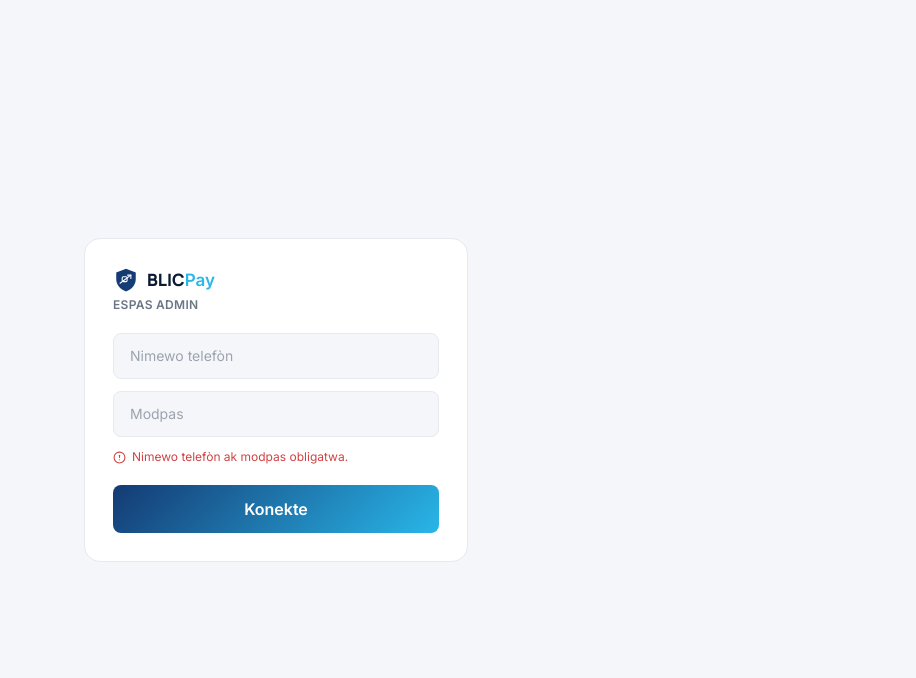
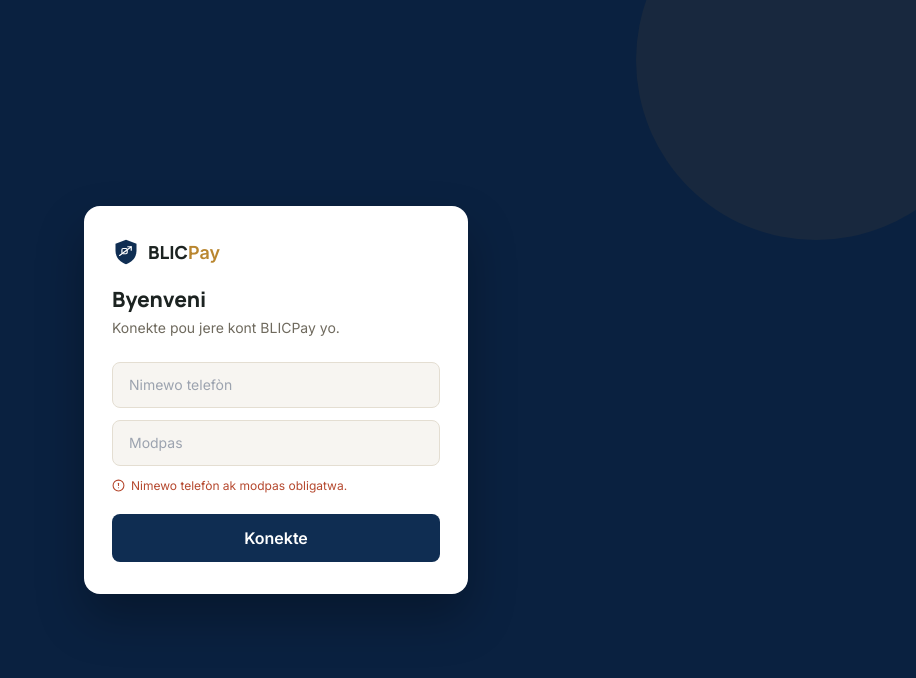
Before and after one commit to louisbaldwin509/blicpay-admin-web, a React (Vite) app: page / in a window 1280 px wide. Both pictures are taken after a click on the button "Konekte". Shown: the top 678 px of the page, without its empty margins (364-1280 px from the left). Built offline with nearby package versions, Linux system fonts and the light colour scheme.

Commit message:
Update App.jsx

```diff
--- a/src/App.jsx
+++ b/src/App.jsx
@@ -25,16 +25,19 @@ async function apiFetch(path, { method = 'GET', body, token } = {}) {
 }
 
 const C = {
-  bg: '#F4F6FA',
+  bg: '#F7F5F1',
+  paper: '#F7F5F1',
   card: '#FFFFFF',
-  border: '#E6E9F0',
-  ink: '#0B1B33',
-  muted: '#6B7684',
-  navy: '#143A73',
-  sky: '#29B6E8',
-  mint: '#1E9E7C',
-  amber: '#D98B1D',
-  danger: '#D14343',
+  border: '#E4DED2',
+  ink: '#1C2321',
+  muted: '#6F6A5E',
+  navy: '#0F2D52',
+  navyDeep: '#0A2140',
+  sky: '#2C8FB0',
+  gold: '#B9862F',
+  mint: '#3D7A5C',
+  amber: '#B9862F',
+  danger: '#B5482E',
   purple: '#6D3FD1',
 };
 
@@ -46,7 +49,7 @@ const methodIcons = {
   natcash: { label: 'NatCash', icon: Smartphone, color: '#1C6FBF', logo: 'https://blicpayht.com/logos/natcash.jpg' },
   usdt: { label: 'USDT', icon: Banknote, color: '#0E9E86', logo: 'https://blicpayht.com/logos/usdt.jpg' },
   zelle: { label: 'Zelle', icon: ArrowLeftRight, color: '#6D3FD1', logo: 'https://blicpayht.com/logos/zelle.png' },
-  biwo: { label: 'Nan biwo', icon: Building2, color: '#946115', logo: null },
+  biwo: { label: 'Nan biwo', icon: Building2, color: '#8A6423', logo: null },
 };
 
 const DEMO_TOKEN = 'demo-token';
@@ -78,11 +81,11 @@ function Logo({ size = 28 }) {
 function Badge({ children, tone = 'muted' }) {
   const map = {
     muted: { bg: '#EEF1F6', fg: C.muted },
-    mint: { bg: '#E4F5EF', fg: C.mint },
-    amber: { bg: '#FBF0DE', fg: '#946115' },
-    navy: { bg: '#E6F0FB', fg: C.navy },
+    mint: { bg: '#E9F0EA', fg: C.mint },
+    amber: { bg: '#F3E8D2', fg: '#8A6423' },
+    navy: { bg: '#EFE7D8', fg: C.navy },
     premium: { bg: '#F4EBFF', fg: '#6D3FD1' },
-    danger: { bg: '#FBEAEA', fg: C.danger },
+    danger: { bg: '#F5E5DF', fg: C.danger },
   };
   const s = map[tone];
   return (
@@ -611,23 +614,28 @@ export default function BlicPayAdmin() {
 
   if (!token) {
     return (
-      <div style={{ background: C.bg, minHeight: '100%' }} className="w-full flex items-center justify-center px-6 py-16">
+      <div style={{ background: C.navyDeep, minHeight: '100%' }} className="w-full flex items-center justify-center px-6 py-16 relative overflow-hidden">
         <style>{`
           @import url('https://fonts.googleapis.com/css2?family=Manrope:wght@500;700;800&family=Inter:wght@400;500;600&family=IBM+Plex+Mono:wght@500&display=swap');
           * { font-family: 'Inter', sans-serif; box-sizing: border-box; }
           .bp-btn { transition: all .15s ease; }
-          .bp-btn:hover { filter: brightness(1.04); }
-          input:focus { outline: none; border-color: ${C.sky} !important; }
+          .bp-btn:hover { filter: brightness(1.06); }
+          input:focus { outline: none; border-color: ${C.gold} !important; }
         `}</style>
-        <div className="w-full max-w-sm p-7 rounded-2xl" style={{ background: C.card, border: `1px solid ${C.border}` }}>
-          <div className="flex items-center gap-2 mb-1">
-            <Logo size={26} />
-            <span style={{ ...fontDisplay, fontWeight: 800, fontSize: 17, color: C.ink }}>
-              BLIC<span style={{ color: C.sky }}>Pay</span>
+        <div style={{ position: 'absolute', top: -120, right: -80, width: 360, height: 360, borderRadius: '50%', background: 'rgba(185,134,47,0.08)' }} />
+        <div style={{ position: 'absolute', bottom: -140, left: -100, width: 320, height: 320, borderRadius: '50%', background: 'rgba(44,143,176,0.08)' }} />
+
+        <div className="w-full max-w-sm rounded-2xl relative" style={{ background: C.card, padding: '32px 28px', boxShadow: '0 24px 48px rgba(0,0,0,0.28)' }}>
+          <div className="flex items-center gap-2">
+            <Logo size={28} />
+            <span style={{ ...fontDisplay, fontWeight: 800, fontSize: 18, color: C.ink }}>
+              BLIC<span style={{ color: C.gold }}>Pay</span>
             </span>
           </div>
-          <p className="text-xs font-semibold tracking-wide mt-1" style={{ color: C.muted }}>ESPAS ADMIN</p>
-          <div className="mt-5 space-y-3">
+          <h1 style={{ ...fontDisplay, fontWeight: 800, fontSize: 21, color: C.ink, marginTop: 18 }}>Byenveni</h1>
+          <p className="text-sm" style={{ color: C.muted, marginTop: 2 }}>Konekte pou jere kont BLICPay yo.</p>
+
+          <div style={{ marginTop: 24 }} className="space-y-3">
             <input placeholder="Nimewo telefòn" value={loginForm.phone}
               onChange={(e) => setLoginForm((f) => ({ ...f, phone: e.target.value }))}
               className="w-full px-4 py-3 rounded-lg text-sm"
@@ -638,13 +646,12 @@ export default function BlicPayAdmin() {
               style={{ background: C.bg, border: `1px solid ${C.border}`, color: C.ink }} />
           </div>
           {loginError && (
-            <p className="mt-3 text-xs flex items-center gap-1.5" style={{ color: C.danger }}>
+            <p className="text-xs flex items-center gap-1.5" style={{ color: C.danger, marginTop: 12 }}>
               <AlertCircle size={13} /> {loginError}
             </p>
           )}
           <button onClick={handleLogin} disabled={loginLoading}
-            className="bp-btn mt-5 w-full py-3 rounded-lg font-semibold text-white"
-            style={{ background: `linear-gradient(135deg, ${C.navy}, ${C.sky})`, opacity: loginLoading ? 0.7 : 1 }}>
+            className="bp-btn w-full py-3 rounded-lg font-semibold text-white" style={{ marginTop: 20, background: C.navy, opacity: loginLoading ? 0.7 : 1 }}>
             {loginLoading ? 'Tann...' : 'Konekte'}
           </button>
         </div>
@@ -676,26 +683,31 @@ export default function BlicPayAdmin() {
 
       <div className="flex" style={{ minHeight: '100%' }}>
         {/* sidebar */}
-        <div className="w-56 shrink-0 hidden md:flex flex-col" style={{ background: C.card, borderRight: `1px solid ${C.border}`, padding: '28px 18px', boxShadow: '1px 0 0 rgba(11,27,51,0.02)' }}>
-          <div className="flex items-center gap-2 px-2" style={{ marginBottom: 36 }}>
+        <div className="w-56 shrink-0 hidden md:flex flex-col" style={{ background: C.navyDeep, padding: '28px 18px' }}>
+          <div className="flex items-center gap-2 px-2" style={{ marginBottom: 40 }}>
             <Logo size={26} />
-            <span style={{ ...fontDisplay, fontWeight: 800, fontSize: 15 }}>
-              BLIC<span style={{ color: C.sky }}>Pay</span>
+            <span style={{ ...fontDisplay, fontWeight: 800, fontSize: 15, color: '#fff' }}>
+              BLIC<span style={{ color: C.gold }}>Pay</span>
             </span>
           </div>
           {NAV_ITEMS.map((item) => (
             <button key={item.id} onClick={() => goTo(item)}
               className="nav-item w-full flex items-center gap-2.5 rounded-lg text-sm font-medium"
-              style={{ padding: '10px 12px', marginBottom: 4, background: nav === item.id ? '#E6F0FB' : 'transparent', color: nav === item.id ? C.navy : C.muted }}>
+              style={{
+                padding: '10px 12px', marginBottom: 2,
+                background: nav === item.id ? 'rgba(255,255,255,0.08)' : 'transparent',
+                color: nav === item.id ? '#fff' : 'rgba(255,255,255,0.55)',
+                borderLeft: nav === item.id ? `2px solid ${C.gold}` : '2px solid transparent',
+              }}>
               <item.icon size={16} />
               <span className="flex-1 text-left">{item.label}</span>
               {item.count > 0 && <Badge tone="danger">{item.count}</Badge>}
             </button>
           ))}
-          <div className="mt-auto">
+          <div className="mt-auto" style={{ borderTop: '1px solid rgba(255,255,255,0.08)', paddingTop: 14, marginTop: 14 }}>
             <button onClick={logout}
               className="w-full flex items-center gap-2.5 rounded-lg text-sm font-medium"
-              style={{ padding: '10px 12px', color: C.muted }}>
+              style={{ padding: '10px 12px', color: 'rgba(255,255,255,0.5)' }}>
               <LogOut size={16} /> Dekonekte
             </button>
           </div>
@@ -709,7 +721,7 @@ export default function BlicPayAdmin() {
               <span style={{ ...fontDisplay, fontWeight: 800, fontSize: 15 }}>BLICPay Admin</span>
             </div>
             <div className="hidden md:flex items-center gap-2.5">
-              <div className="w-9 h-9 rounded-full flex items-center justify-center" style={{ background: `linear-gradient(135deg, ${C.navy}, ${C.sky})` }}>
+              <div className="w-9 h-9 rounded-full flex items-center justify-center" style={{ background: C.navy }}>
                 <span style={{ color: '#fff', fontSize: 13, fontWeight: 700 }}>{initials(admin?.fullName || '')}</span>
               </div>
               <div>
@@ -729,7 +741,7 @@ export default function BlicPayAdmin() {
               <h1 style={{ ...fontDisplay, fontWeight: 800, fontSize: 24 }}>Apèsi</h1>
               <p className="text-sm mt-1" style={{ color: C.muted }}>Rezime aktivite BLICPay jodi a.</p>
 
-              <div className="mt-6 p-6 rounded-2xl relative overflow-hidden" style={{ background: `linear-gradient(135deg, ${C.navy}, ${C.sky})` }}>
+              <div className="mt-6 p-6 rounded-2xl relative overflow-hidden" style={{ background: C.navy }}>
                 <p className="text-xs font-semibold" style={{ color: 'rgba(255,255,255,0.8)' }}>TOTAL TOUT ANTRE YO</p>
                 <p style={{ ...fontDisplay, fontSize: 34, fontWeight: 800, color: '#fff', marginTop: 6 }}>
                   {money(totalPendingAmount + totalGoalsSaved + totalTransferVolume)}
@@ -848,7 +860,7 @@ export default function BlicPayAdmin() {
                 })}
               </div>
 
-              <div className="mt-6 flex items-start gap-2 text-xs p-3 rounded-lg" style={{ background: '#E6F0FB', color: C.navy }}>
+              <div className="mt-6 flex items-start gap-2 text-xs p-3 rounded-lg" style={{ background: '#EFE7D8', color: C.navy }}>
                 <AlertCircle size={15} className="shrink-0 mt-0.5" />
                 Verifye referans lan ak resi kach la anvan ou konfime yon depo biwo.
               </div>
@@ -1186,7 +1198,7 @@ export default function BlicPayAdmin() {
                       <p className="text-sm mt-4" style={{ color: C.muted }}>Ap chaje rapò a...</p>
                     ) : (
                       <>
-                        <div className="mt-4 flex items-start gap-2 text-xs p-3 rounded-lg" style={{ background: '#E6F0FB', color: C.navy }}>
+                        <div className="mt-4 flex items-start gap-2 text-xs p-3 rounded-lg" style={{ background: '#EFE7D8', color: C.navy }}>
                           <ShieldCheck size={15} className="shrink-0 mt-0.5" />
                           Didit deja analize dokiman an, selfi a (liveness + face match), ak yon egzamen AML. Egzamine rapò a anba a anvan ou deside.
                         </div>
@@ -1425,7 +1437,7 @@ export default function BlicPayAdmin() {
               </button>
             </div>
 
-            <div className="mt-4 p-4 rounded-xl" style={{ background: `linear-gradient(135deg, ${C.navy}, ${C.sky})` }}>
+            <div className="mt-4 p-4 rounded-xl" style={{ background: C.navy }}>
               <p className="text-xs" style={{ color: 'rgba(255,255,255,0.75)' }}>BALANS AKTYÈL</p>
               <p style={{ ...fontDisplay, fontSize: 22, fontWeight: 800, color: '#fff' }}>{money(selectedUser.balance)}</p>
             </div>
@@ -1485,7 +1497,7 @@ export default function BlicPayAdmin() {
                         <span className="text-xs" style={{ color: C.muted }}>Dokiman Sòl la</span>
                         <button onClick={() => toggleSolFormApproved(m.id, !m.formApproved)}
                           className="bp-btn px-2.5 py-1 rounded-md text-xs font-semibold"
-                          style={{ background: m.formApproved ? '#E4F5EF' : '#FBF0DE', color: m.formApproved ? C.mint : '#946115' }}>
+                          style={{ background: m.formApproved ? '#E9F0EA' : '#F3E8D2', color: m.formApproved ? C.mint : '#8A6423' }}>
                           {m.formApproved ? 'Konfime ✓' : 'Make konfime'}
                         </button>
                       </div>
@@ -1553,8 +1565,8 @@ export default function BlicPayAdmin() {
             <p className="text-sm text-center" style={{ color: C.muted, marginTop: 48 }}>Ap chaje...</p>
           ) : (
             <>
-              <div className="rounded-2xl relative overflow-hidden" style={{ marginTop: 28, padding: 28, background: `linear-gradient(135deg, ${C.navy}, ${C.sky})`, boxShadow: '0 8px 20px rgba(20,58,115,0.18)' }}>
-                <div style={{ position: 'absolute', top: -50, right: -30, width: 160, height: 160, borderRadius: '50%', background: 'rgba(255,255,255,0.06)' }} />
+              <div className="rounded-2xl relative overflow-hidden" style={{ marginTop: 28, padding: 28, background: `linear-gradient(135deg, ${C.navy}, ${C.navyDeep})`, boxShadow: '0 8px 20px rgba(15,45,82,0.25)' }}>
+                <div style={{ position: 'absolute', top: -50, right: -30, width: 160, height: 160, borderRadius: '50%', background: 'rgba(185,134,47,0.12)' }} />
                 <p className="text-xs" style={{ position: 'relative', color: 'rgba(255,255,255,0.75)' }}>Revni nèt total</p>
                 <p style={{ position: 'relative', ...fontDisplay, fontWeight: 800, fontSize: 36, color: '#fff', marginTop: 4 }}>
                   {money(financeData.total)}
@@ -1564,7 +1576,7 @@ export default function BlicPayAdmin() {
               <p className="text-sm font-semibold" style={{ color: C.ink, marginTop: 32, marginBottom: 14 }}>Detay pa sous</p>
               <div className="grid grid-cols-1 sm:grid-cols-3 gap-4">
                 <StatCard label="Frè entegrasyon Sòl" value={money(financeData.breakdown.solIntegrationFees)} sub="1,5% sou pot total" accent={C.navy} />
-                <StatCard label="Penalite reta Sòl" value={money(financeData.breakdown.solPenalties)} sub="Kotizasyon an reta" accent="#946115" />
+                <StatCard label="Penalite reta Sòl" value={money(financeData.breakdown.solPenalties)} sub="Kotizasyon an reta" accent="#8A6423" />
                 <StatCard label="Frè retrè" value={money(financeData.breakdown.withdrawalFees)} sub="1,25% sou lajan elektwonik" accent={C.mint} />
               </div>
 
@@ -1598,7 +1610,7 @@ export default function BlicPayAdmin() {
                 </div>
               )}
 
-              <div className="mt-6 flex items-start gap-2 text-xs p-3 rounded-lg" style={{ background: '#E6F0FB', color: C.navy }}>
+              <div className="mt-6 flex items-start gap-2 text-xs p-3 rounded-lg" style={{ background: '#EFE7D8', color: C.navy }}>
                 <AlertCircle size={14} className="shrink-0 mt-0.5" />
                 Chif sa yo pa gen ladan Prè — fonksyonalite a poko aktive.
               </div>
@@ -1616,7 +1628,7 @@ export default function BlicPayAdmin() {
             </div>
             <button onClick={() => setShowAgentForm((v) => !v)}
               className="bp-btn px-4 py-2.5 rounded-lg text-sm font-semibold text-white flex items-center gap-2"
-              style={{ background: `linear-gradient(135deg, ${C.navy}, ${C.sky})` }}>
+              style={{ background: C.navy }}>
               <UserPlus size={15} /> Nouvo ajan
             </button>
           </div>
@@ -1696,9 +1708,9 @@ export default function BlicPayAdmin() {
             position: 'fixed', top: '50%', left: '50%', transform: 'translate(-50%, -50%)', width: '90%', maxWidth: 380,
             background: C.card, borderRadius: 16, zIndex: 53, padding: 24,
           }}>
-            <div className="flex items-start gap-2 p-3 rounded-lg mb-4" style={{ background: '#FBF0DE' }}>
-              <AlertCircle size={16} color="#946115" className="shrink-0 mt-0.5" />
-              <p className="text-xs" style={{ color: '#946115' }}>
+            <div className="flex items-start gap-2 p-3 rounded-lg mb-4" style={{ background: '#F3E8D2' }}>
+              <AlertCircle size={16} color="#8A6423" className="shrink-0 mt-0.5" />
+              <p className="text-xs" style={{ color: '#8A6423' }}>
                 Verifye peman an FINI e reyèlman rive nan kont ou anvan ou konfime — aksyon sa a p ap ka anile.
               </p>
             </div>
```
